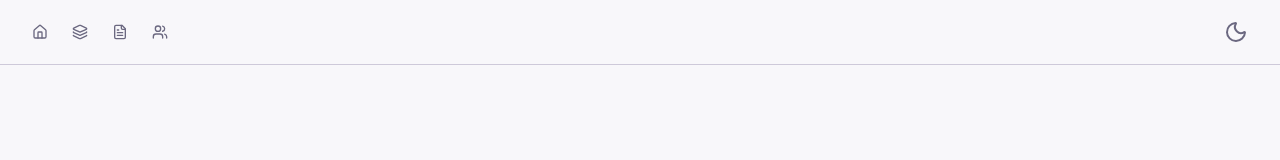
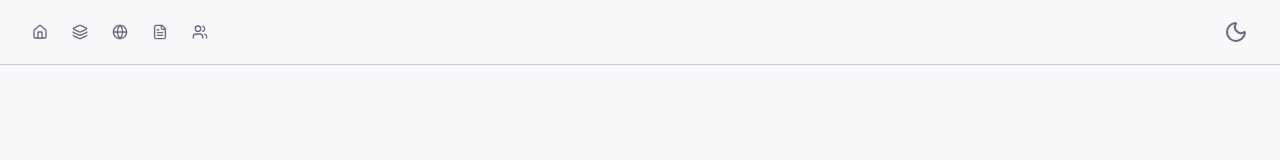
Before and after one commit to hafsa12310/my-portfolio, a Next.js app in the folder my-portfolio/: page / in a window 1280 px wide. Shown: the top 160 px of the page. Built offline with nearby package versions, Linux system fonts and the light colour scheme.

Commit message:
addition of technologies in navbar

```diff
--- a/my-portfolio/components/navbar.tsx
+++ b/my-portfolio/components/navbar.tsx
@@ -41,6 +41,7 @@ import { link } from "fs"
 const navigationLinks = [
   { link: "#", label: "Home", icon: HomeIcon, active: true },
   { link: "#projects", label: "Projects", icon: LayersIcon },
+  { link: "#technologies", label: "Technologies", icon: GlobeIcon },
   { link: "#work-experience", label: "Experience", icon: FileTextIcon },
   { link: "#contact", label: "Contact", icon: UsersIcon },
 ]
```
